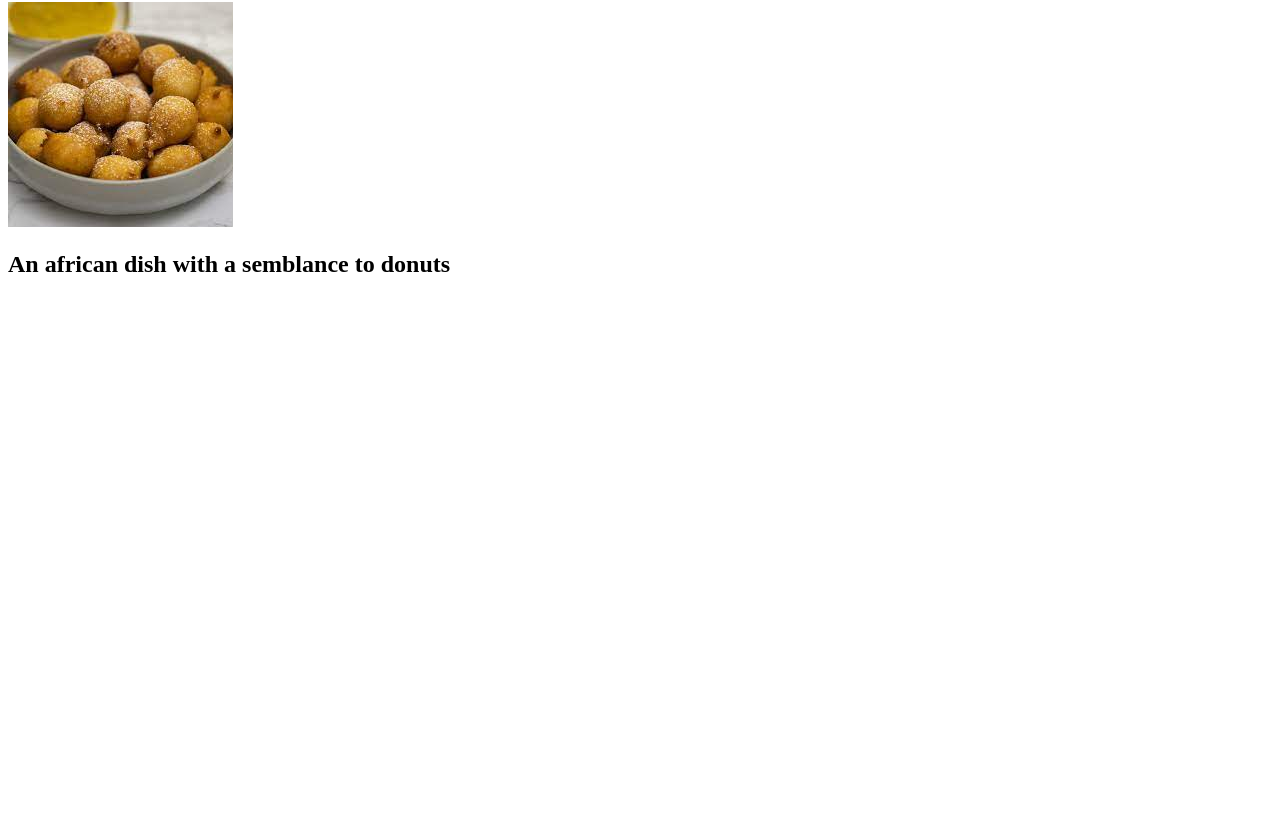
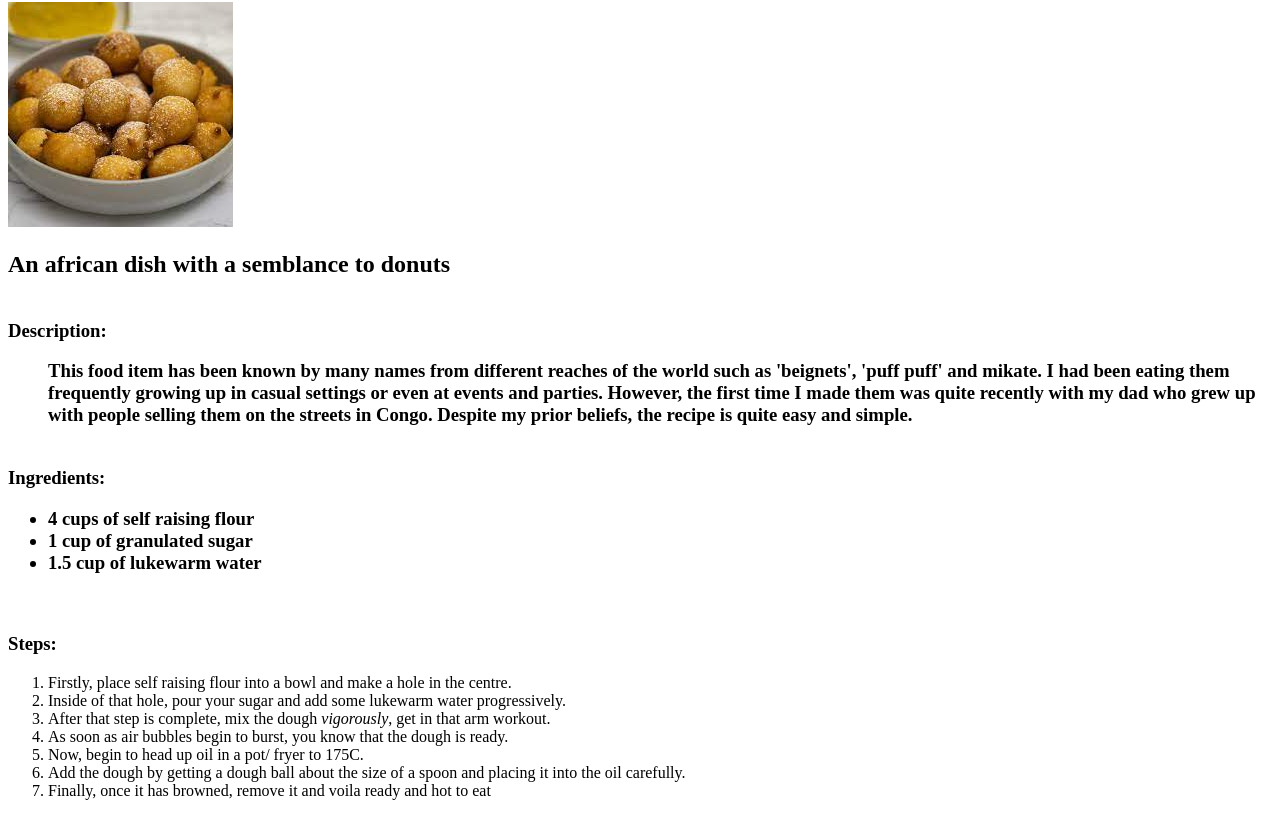
Before and after one commit to AlfreyN/odin-recipes, a plain HTML site: page recipes/mikate.html in a window 1280 px wide. Shown: the part 78-894 px from the top of the page. Before the commit the page ends 800 px from the top, so only its background shows below. Drawn offline with Linux system fonts and the light colour scheme.

Commit message:
Update to mikate.html I completed the mikate recipe and ingredients using lists, ul and ol

```diff
--- a/recipes/mikate.html
+++ b/recipes/mikate.html
@@ -9,6 +9,42 @@
     <img src="../images/mikate.jpeg">
 
     <h2>An african dish with a semblance to donuts</h2>
+    <h3>
+    <br>
+    Description:
+    <p></p>
+    <ul>
+        This food item has been known by many names from different reaches of the world such as
+        'beignets', 'puff puff' and mikate. I had been eating them frequently growing up in casual
+         settings or even at events and parties. However, the first time I made them was quite recently
+         with my dad who grew up with people selling them on the streets in Congo. Despite my prior
+         beliefs, the recipe is quite easy and simple.
+    </ul>
+
+    <p></p>
+    <br>
+    Ingredients:
+        <ul>
+            <li>4 cups of self raising flour</li>
+            <li>1 cup of granulated sugar</li>
+            <li>1.5 cup of lukewarm water</li>
+        </ul>
+
+    <br>
+    <h3>Steps:</h3>
+    <p></p>
+    <ol>
+        <li>Firstly, place self raising flour into a bowl and make a hole in the centre. </li>
+        <li>Inside of that hole, pour your sugar and add some lukewarm water progressively. </li>
+        <li>After that step is complete, mix the dough <em>vigorously</em>, get in that arm workout. </li>
+        <li>As soon as air bubbles begin to burst, you know that the dough is ready. </li>
+        <li>Now, begin to head up oil in a pot/ fryer to 175C. </li>
+        <li>Add the dough by getting a dough ball about the size of a spoon and placing it into the oil carefully. </li>
+        <li>Finally, once it has browned, remove it and voila ready and hot to eat</li>
+    </ol>
+
+
+    </h3>
 
 </body>
 </html>
```
